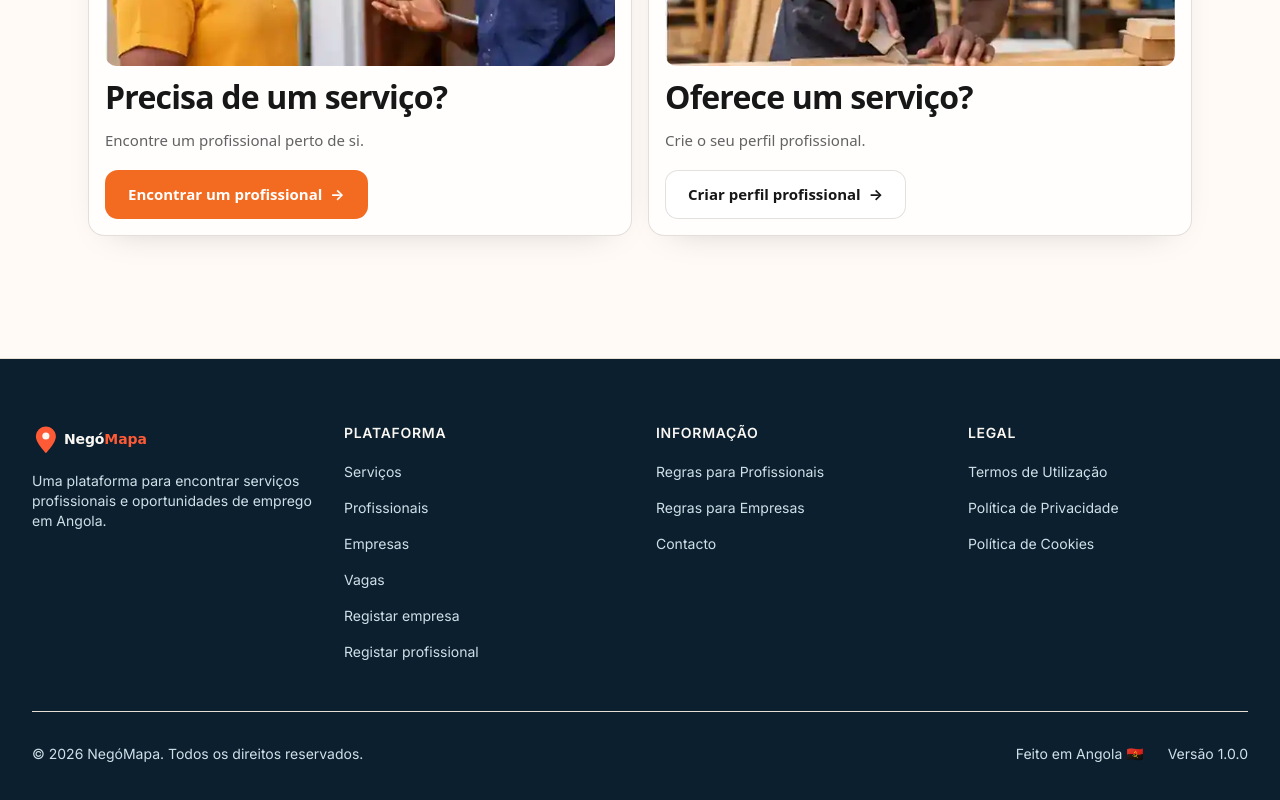
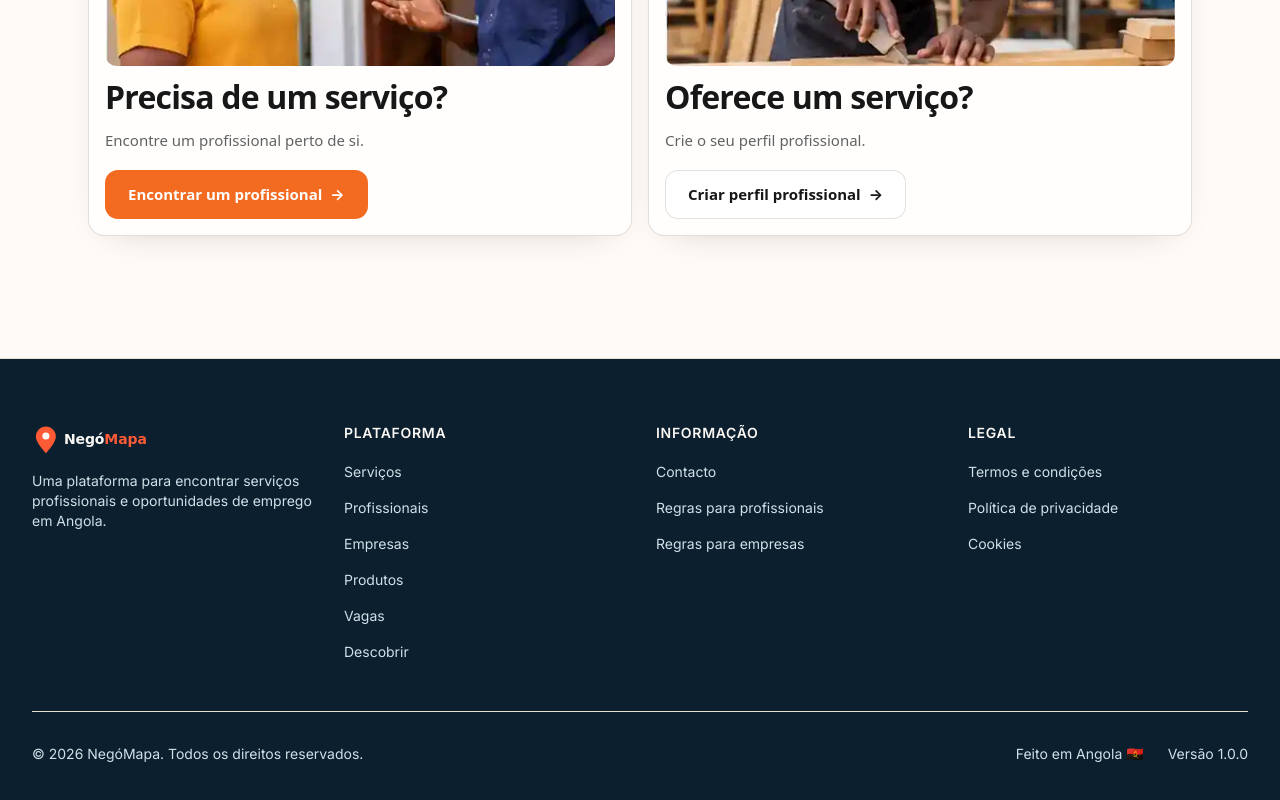
Before and after one commit to negomapaangola-svg/NegoMapa-site, a Next.js app: page / in a window 1280 px wide. Shown: the part 2442-3242 px from the top of the page. Built offline with nearby package versions, Linux system fonts and the light colour scheme; no server answers.

Commit message:
feat(permissoes): unify Footer.tsx navigation

```diff
--- a/src/components/layout/Footer.tsx
+++ b/src/components/layout/Footer.tsx
@@ -3,98 +3,22 @@
 import { forwardRef } from 'react';
 import Link from 'next/link';
 import { cn } from '@/lib/utils';
+import { ITENS_NAVEGACAO } from '@/lib/navegacao';
 
-interface FooterProps {
-  className?: string;
-}
+interface FooterProps { className?: string }
+const footerGroups = [
+  { title:'Plataforma', ids:['servicos','profissionais','empresas','produtos','vagas','descobrir'] },
+  { title:'Informação', ids:['contacto','regras-profissionais','regras-empresas'] },
+  { title:'Legal', ids:['termos','privacidade','cookies'] },
+] as const
 
-const footerLinks = {
-  plataforma: [
-    { label: 'Serviços', href: '/servicos' },
-    { label: 'Profissionais', href: '/profissionais' },
-    { label: 'Empresas', href: '/empresas' },
-    { label: 'Vagas', href: '/vagas' },
-    { label: 'Registar empresa', href: '/cadastrar-empresa' },
-    { label: 'Registar profissional', href: '/cadastrar-profissional' },
-  ],
-  informacao: [
-    { label: 'Regras para Profissionais', href: '/regras-profissionais' },
-    { label: 'Regras para Empresas', href: '/regras-empresas' },
-    { label: 'Contacto', href: '/contacto' },
-  ],
-  legal: [
-    { label: 'Termos de Utilização', href: '/termos' },
-    { label: 'Política de Privacidade', href: '/privacidade' },
-    { label: 'Política de Cookies', href: '/cookies' },
-  ],
-};
-
-const TITULOS_GRUPO: Record<string, string> = {
-  plataforma: 'Plataforma',
-  informacao: 'Informação',
-  legal: 'Legal',
-};
-
-export const Footer = forwardRef<HTMLElement, FooterProps>(
-  ({ className }, ref) => {
-    return (
-      <footer
-        ref={ref}
-        className={cn(
-          'min-w-0 overflow-x-clip bg-navy-dark border-t border-card-border',
-          className
-        )}
-        role="contentinfo"
-      >
-        <div className="mx-auto min-w-0 max-w-7xl px-4 py-12 sm:px-6 lg:px-8 lg:py-16">
-          <div className="grid min-w-0 grid-cols-2 gap-8 md:grid-cols-4">
-            <div className="col-span-2 min-w-0 md:col-span-1">
-              <Link href="/" className="flex min-w-0 items-center gap-2 text-xl font-bold text-cream focus-visible:outline-none focus-visible:ring-2 focus-visible:ring-orange-400 focus-visible:ring-offset-2 focus-visible:ring-offset-navy-dark" aria-label="NegóMapa - Página inicial">
-                <img
-                  src="/identidade/logo-negomapa-fundo-escuro.svg"
-                  alt="NegóMapa"
-                  className="h-8 w-auto max-w-[140px] object-contain"
-                  width="560"
-                  height="120"
-                />
-              </Link>
-              <p className="mt-4 text-sm text-cream-text max-w-xs">
-                Uma plataforma para encontrar serviços profissionais e oportunidades de emprego em Angola.
-              </p>
-            </div>
-
-            {Object.entries(footerLinks).map(([grupo, links]) => (
-              <nav key={grupo} className="min-w-0" aria-label={TITULOS_GRUPO[grupo]}>
-                <h3 className="text-sm font-semibold text-cream uppercase tracking-wider">{TITULOS_GRUPO[grupo]}</h3>
-                <ul className="mt-4 space-y-3" role="list">
-                  {links.map((link) => (
-                    <li key={link.href}>
-                      <Link href={link.href} className="break-words text-sm text-cream-text hover:text-orange-400 transition-colors focus-visible:outline-none focus-visible:ring-2 focus-visible:ring-orange-400 focus-visible:ring-offset-2 focus-visible:ring-offset-navy-dark rounded-sm">
-                        {link.label}
-                      </Link>
-                    </li>
-                  ))}
-                </ul>
-              </nav>
-            ))}
-
-          </div>
-
-          <div className="mt-12 border-t border-card-border pt-8">
-            <div className="flex flex-col md:flex-row items-center justify-between gap-4">
-              <p className="text-sm text-cream-text">
-                © {new Date().getFullYear()} NegóMapa. Todos os direitos reservados.
-              </p>
-              <div className="flex items-center gap-6 text-sm text-cream-text">
-                <span>Feito em Angola 🇦🇴</span>
-                <span>Versão 1.0.0</span>
-              </div>
-            </div>
-          </div>
-        </div>
-      </footer>
-    );
-  }
-);
-
+export const Footer = forwardRef<HTMLElement, FooterProps>(({ className }, ref) => <footer ref={ref} className={cn('min-w-0 overflow-x-clip bg-navy-dark border-t border-card-border', className)} role="contentinfo">
+  <div className="mx-auto min-w-0 max-w-7xl px-4 py-12 sm:px-6 lg:px-8 lg:py-16">
+    <div className="grid min-w-0 grid-cols-2 gap-8 md:grid-cols-4">
+      <div className="col-span-2 min-w-0 md:col-span-1"><Link href="/" className="flex min-w-0 items-center gap-2 text-xl font-bold text-cream focus-visible:outline-none focus-visible:ring-2 focus-visible:ring-orange-400" aria-label="NegóMapa - Página inicial"><img src="/identidade/logo-negomapa-fundo-escuro.svg" alt="NegóMapa" className="h-8 w-auto max-w-[140px] object-contain" width="560" height="120" /></Link><p className="mt-4 max-w-xs text-sm text-cream-text">Uma plataforma para encontrar serviços profissionais e oportunidades de emprego em Angola.</p></div>
+      {footerGroups.map((grupo) => <nav key={grupo.title} className="min-w-0" aria-label={grupo.title}><h3 className="text-sm font-semibold uppercase tracking-wider text-cream">{grupo.title}</h3><ul className="mt-4 space-y-3">{grupo.ids.map((id) => { const item = ITENS_NAVEGACAO.find((i) => i.id === id); return item ? <li key={id}><Link href={item.rota} className="break-words text-sm text-cream-text transition-colors hover:text-orange-400 focus-visible:outline-none focus-visible:ring-2 focus-visible:ring-orange-400">{item.rotulo}</Link></li> : null })}</ul></nav>)}
+    </div>
+    <div className="mt-12 border-t border-card-border pt-8"><div className="flex flex-col items-center justify-between gap-4 md:flex-row"><p className="text-sm text-cream-text">© {new Date().getFullYear()} NegóMapa. Todos os direitos reservados.</p><div className="flex items-center gap-6 text-sm text-cream-text"><span>Feito em Angola 🇦🇴</span><span>Versão 1.0.0</span></div></div></div>
+  </div>
+</footer>);
 Footer.displayName = 'Footer';
```
